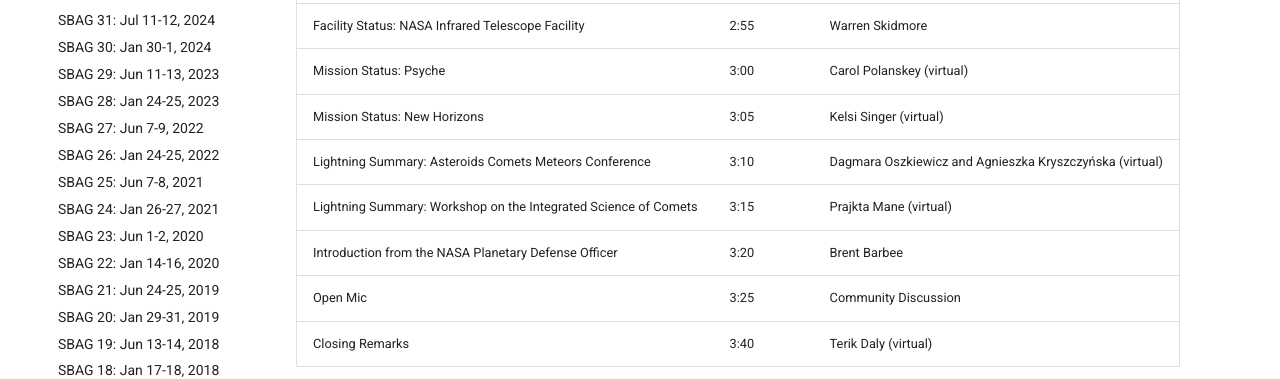
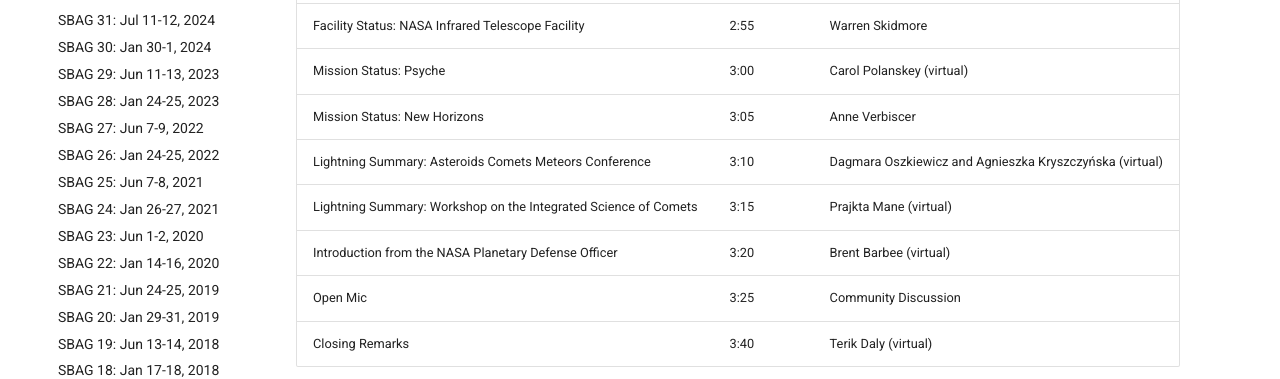
Before and after one commit to SmallBodiesAssessmentGroup/SBAG-Website, an MkDocs documentation site: the page built from docs/meetings/index.md, in a window 1280 px wide and 1063 px high. Shown: the part 612-991 px from the top of the window. Built offline with MkDocs 1.6.1 and Material for MkDocs 9.7.7, drawn with Linux system fonts in a browser that asks for light colours.

Commit message:
agenda updates

```diff
--- a/docs/meetings/index.md
+++ b/docs/meetings/index.md
@@ -14,9 +14,9 @@
 | Facility Status: Vera C. Rubin Observatory | 2:50 | Mario Juric |
 | Facility Status: NASA Infrared Telescope Facility | 2:55 | Warren Skidmore |
 | Mission Status: Psyche | 3:00 | Carol Polanskey (virtual) |
-| Mission Status: New Horizons | 3:05 | Kelsi Singer (virtual) |
+| Mission Status: New Horizons | 3:05 | Anne Verbiscer |
 | Lightning Summary: Asteroids Comets Meteors Conference | 3:10 | Dagmara Oszkiewicz and Agnieszka Kryszczyńska (virtual) |
 | Lightning Summary: Workshop on the Integrated Science of Comets | 3:15 | Prajkta Mane (virtual) |
-| Introduction from the NASA Planetary Defense Officer | 3:20 | Brent Barbee |
+| Introduction from the NASA Planetary Defense Officer | 3:20 | Brent Barbee (virtual) |
 | Open Mic | 3:25 | Community Discussion |
 | Closing Remarks | 3:40 | Terik Daly (virtual) |
```
